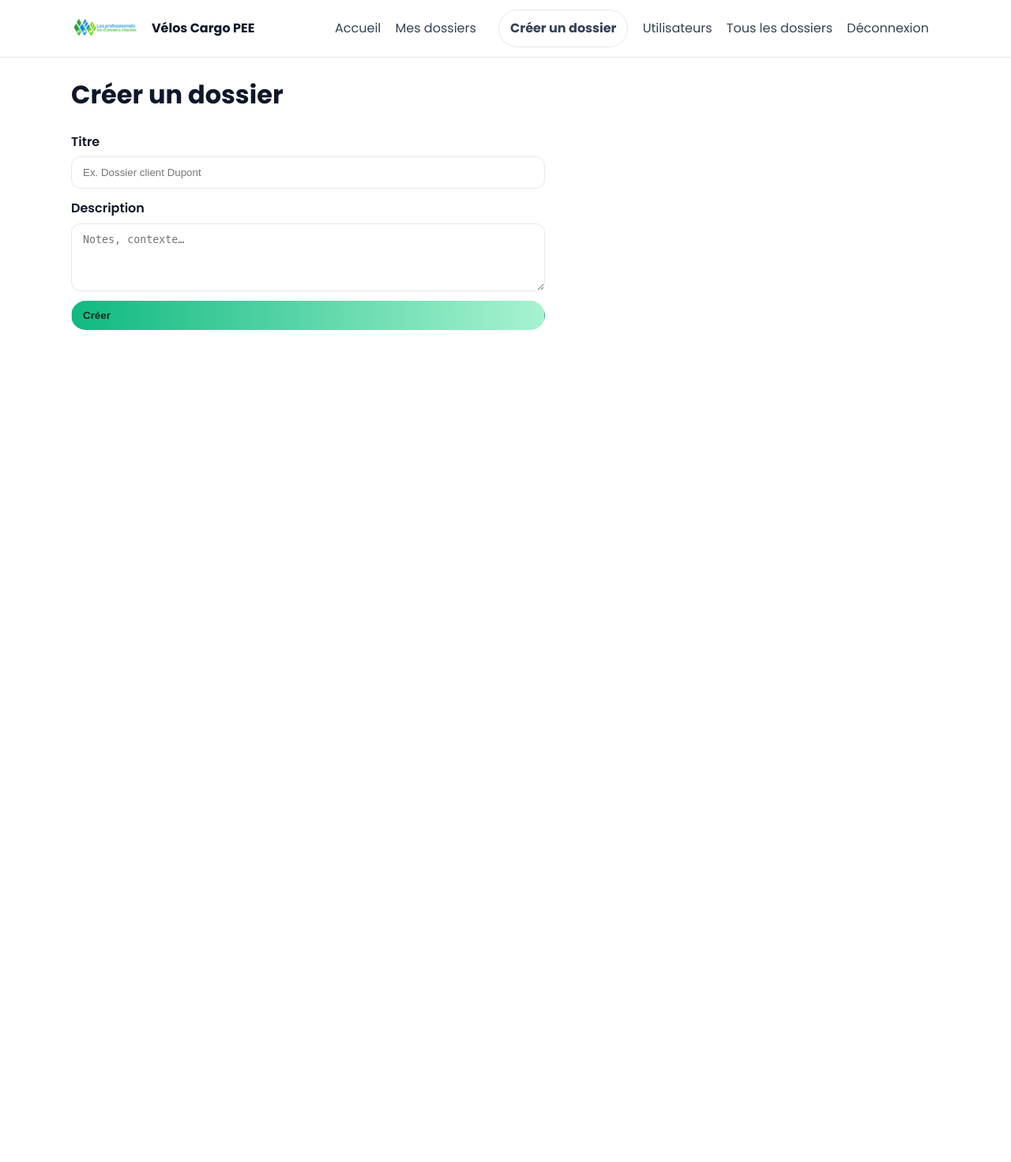
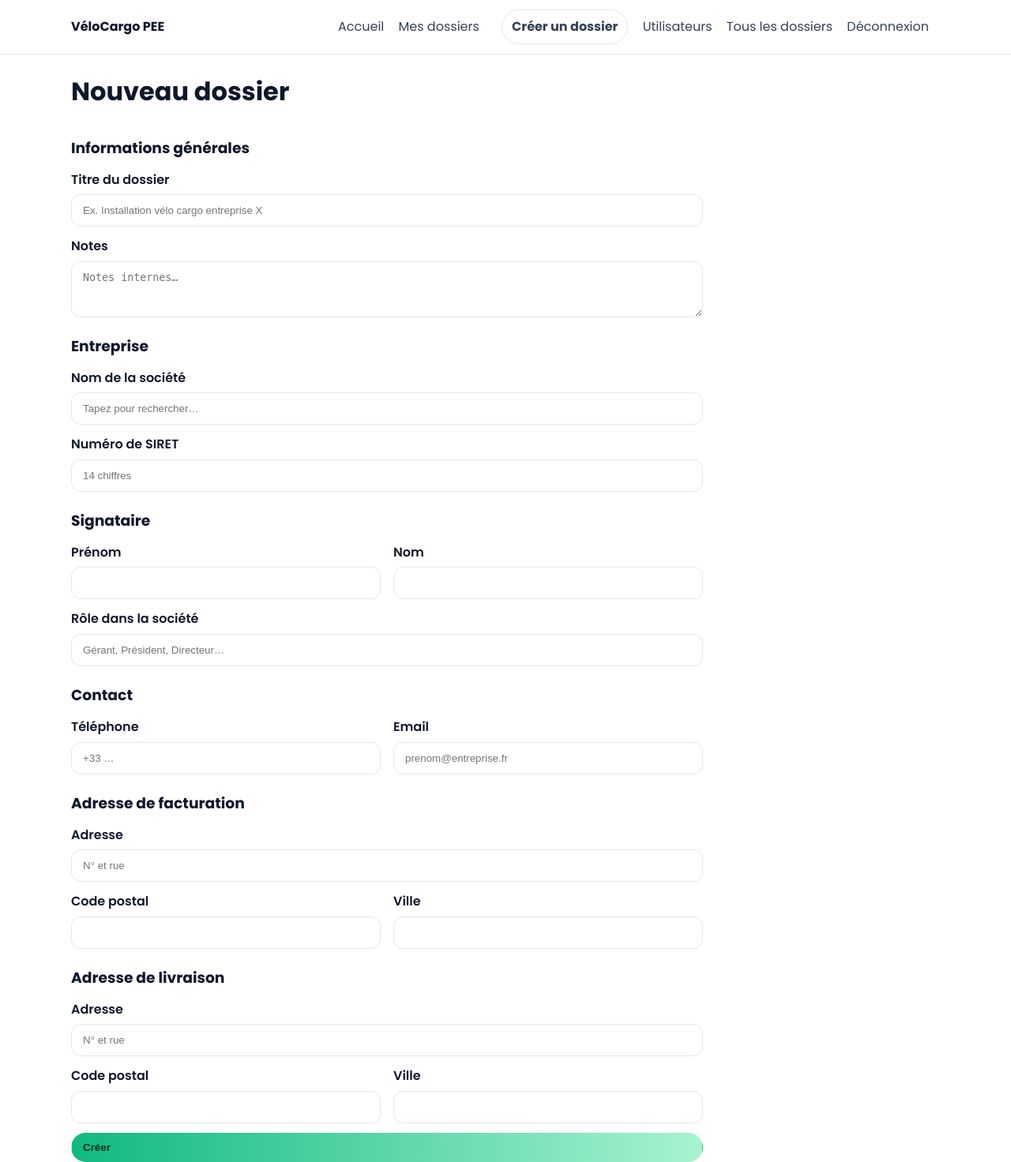
Before and after one commit to samuel110599-dotcom/velos-cargo-pee-crm, a Flask app: page /dossiers/new in a window 1280 px wide. Shown: the whole page at 79% size. Before the commit the page ends 418 px from the top, so only its background shows below. Run offline with Flask 3, Linux system fonts and the light colour scheme; a user stored in the database is signed in; data comes from the database, SQL or seed files in the repository.

Commit message:
Add files via upload

```diff
--- a/app.py
+++ b/app.py
@@ -33,16 +33,54 @@ def init_db():
             role TEXT NOT NULL CHECK(role IN ('admin','user')),
             created_at TEXT NOT NULL
         );
+
         CREATE TABLE IF NOT EXISTS dossiers (
             id INTEGER PRIMARY KEY AUTOINCREMENT,
             title TEXT NOT NULL,
             description TEXT,
             owner_id INTEGER NOT NULL,
             created_at TEXT NOT NULL,
+            company_name TEXT,
+            siret TEXT,
+            signer_first_name TEXT,
+            signer_last_name TEXT,
+            signer_role TEXT,
+            signer_phone TEXT,
+            signer_email TEXT,
+            billing_address TEXT,
+            billing_zip TEXT,
+            billing_city TEXT,
+            shipping_address TEXT,
+            shipping_zip TEXT,
+            shipping_city TEXT,
             FOREIGN KEY(owner_id) REFERENCES users(id)
         );
         """
     )
+    db.commit()
+
+def ensure_columns():
+    db = get_db()
+    cur = db.execute("PRAGMA table_info(dossiers)")
+    cols = {r["name"] for r in cur.fetchall()}
+    wanted = [
+        ("company_name", "TEXT"),
+        ("siret", "TEXT"),
+        ("signer_first_name", "TEXT"),
+        ("signer_last_name", "TEXT"),
+        ("signer_role", "TEXT"),
+        ("signer_phone", "TEXT"),
+        ("signer_email", "TEXT"),
+        ("billing_address", "TEXT"),
+        ("billing_zip", "TEXT"),
+        ("billing_city", "TEXT"),
+        ("shipping_address", "TEXT"),
+        ("shipping_zip", "TEXT"),
+        ("shipping_city", "TEXT"),
+    ]
+    for name, typ in wanted:
+        if name not in cols:
+            db.execute(f"ALTER TABLE dossiers ADD COLUMN {name} {typ}")
     db.commit()
 
 def ensure_admin():
@@ -52,10 +90,10 @@ def ensure_admin():
         email = os.environ.get("ADMIN_EMAIL", "admin@example.com")
         password = os.environ.get("ADMIN_PASSWORD", "admin123")
         name = "Admin"
-        pwd_hash = pbkdf2_sha256.hash(password)
+        pwd = pbkdf2_sha256.hash(password)
         db.execute(
             "INSERT INTO users (email, name, password_hash, role, created_at) VALUES (?,?,?,?,?)",
-            (email, name, pwd_hash, "admin", datetime.datetime.utcnow().isoformat())
+            (email, name, pwd, "admin", datetime.datetime.utcnow().isoformat())
         )
         db.commit()
         print(f"[INIT] Admin créé: {email} / {password}")
@@ -64,6 +102,7 @@ def ensure_admin():
 def startup():
     if not hasattr(app, "db_initialized"):
         init_db()
+        ensure_columns()
         ensure_admin()
         app.db_initialized = True
 
@@ -72,8 +111,7 @@ def current_user():
     if not uid:
         return None
     db = get_db()
-    u = db.execute("SELECT * FROM users WHERE id=?", (uid,)).fetchone()
-    return u
+    return db.execute("SELECT * FROM users WHERE id=?", (uid,)).fetchone()
 
 @app.context_processor
 def inject_user():
@@ -161,7 +199,7 @@ def admin_users():
 def my_dossiers():
     u = current_user()
     db = get_db()
-    ds = db.execute("SELECT * FROM dossiers WHERE owner_id=? ORDER BY created_at DESC", (u["id"]),).fetchall()
+    ds = db.execute("SELECT * FROM dossiers WHERE owner_id=? ORDER BY created_at DESC", (u['id'],)).fetchall()
     return render_template("dossiers_list.html", dossiers=ds, title_page="Mes dossiers")
 
 @app.route("/dossiers/new", methods=["GET","POST"])
@@ -171,13 +209,37 @@ def create_dossier():
     if request.method == "POST":
         title = request.form["title"].strip()
         description = request.form.get("description","").strip()
+        company_name = request.form.get("company_name","").strip()
+        siret = request.form.get("siret","").strip()
+        signer_first_name = request.form.get("signer_first_name","").strip()
+        signer_last_name = request.form.get("signer_last_name","").strip()
+        signer_role = request.form.get("signer_role","").strip()
+        signer_phone = request.form.get("signer_phone","").strip()
+        signer_email = request.form.get("signer_email","").strip()
+        billing_address = request.form.get("billing_address","").strip()
+        billing_zip = request.form.get("billing_zip","").strip()
+        billing_city = request.form.get("billing_city","").strip()
+        shipping_address = request.form.get("shipping_address","").strip()
+        shipping_zip = request.form.get("shipping_zip","").strip()
+        shipping_city = request.form.get("shipping_city","").strip()
+
         if not title:
             flash("Le titre est requis.", "error")
         else:
             db = get_db()
             db.execute(
-                "INSERT INTO dossiers (title, description, owner_id, created_at) VALUES (?,?,?,?)",
-                (title, description, u["id"], datetime.datetime.utcnow().isoformat())
+                """INSERT INTO dossiers
+                   (title, description, owner_id, created_at,
+                    company_name, siret,
+                    signer_first_name, signer_last_name, signer_role, signer_phone, signer_email,
+                    billing_address, billing_zip, billing_city,
+                    shipping_address, shipping_zip, shipping_city)
+                   VALUES (?,?,?,?,?,?,?,?,?,?,?,?,?,?,?,?,?)""",
+                (title, description, u["id"], datetime.datetime.utcnow().isoformat(),
+                 company_name, siret,
+                 signer_first_name, signer_last_name, signer_role, signer_phone, signer_email,
+                 billing_address, billing_zip, billing_city,
+                 shipping_address, shipping_zip, shipping_city)
             )
             db.commit()
             flash("Dossier créé.", "ok")
@@ -190,7 +252,12 @@ def admin_dossiers():
     db = get_db()
     ds = db.execute(
         """
-        SELECT d.id, d.title, d.description, d.created_at, u.name as owner_name, u.email as owner_email
+        SELECT d.id, d.title, d.description, d.created_at,
+               d.company_name, d.siret,
+               d.signer_first_name, d.signer_last_name, d.signer_role, d.signer_phone, d.signer_email,
+               d.billing_address, d.billing_zip, d.billing_city,
+               d.shipping_address, d.shipping_zip, d.shipping_city,
+               u.name as owner_name, u.email as owner_email
         FROM dossiers d
         JOIN users u ON u.id = d.owner_id
         ORDER BY d.created_at DESC
--- a/static/style.css
+++ b/static/style.css
@@ -9,13 +9,15 @@ a{color:#0f766e;text-decoration:none}
 .nav .btn{margin-left:10px}
 .btn{display:inline-flex;align-items:center;gap:8px;padding:10px 14px;border-radius:999px;border:1px solid #e5e7eb;color:#0f172a;background:transparent;font-weight:700;cursor:pointer}
 .btn--primary{background:linear-gradient(90deg,#10b981,#a7f3d0);color:#052e1c;border-color:transparent}
+.btn--sm{padding:8px 12px}
 .flash{list-style:none;padding:0;margin:10px 0;display:grid;gap:6px}
 .flash li{padding:10px 12px;border-radius:10px}
 .flash li.ok{background:#ecfdf5;border:1px solid #a7f3d0;color:#065f46}
 .flash li.error{background:#fef2f2;border:1px solid #fecaca;color:#7f1d1d}
 .flash li.warn{background:#fffbeb;border:1px solid #fde68a;color:#7c2d12}
-.form{display:grid;gap:12px;max-width:600px}
+.form{display:grid;gap:12px;max-width:800px}
 label{display:grid;gap:6px;font-weight:600;color:#0f172a}
+h3{margin:10px 0 0}
 input,textarea,select{padding:12px 14px;border-radius:12px;border:1px solid #e5e7eb;background:#ffffff;color:#0f172a}
 .table{width:100%;border-collapse:collapse;margin:10px 0 40px;border:1px solid #e5e7eb}
 .table th,.table td{border-bottom:1px solid #e5e7eb;padding:10px;text-align:left;vertical-align:top}
@@ -23,3 +25,4 @@ input,textarea,select{padding:12px 14px;border-radius:12px;border:1px solid #e5e
 .card{background:#ffffff;border:1px solid #e5e7eb;border-radius:14px;padding:16px;color:#0f172a;box-shadow:0 2px 12px rgba(15,23,42,0.04)}
 .muted{color:#64748b}
 .auth{max-width:460px;margin:40px auto}
+.suggestions{max-width:600px}
--- a/templates/base.html
+++ b/templates/base.html
@@ -3,7 +3,7 @@
 <head>
   <meta charset="utf-8">
   <meta name="viewport" content="width=device-width, initial-scale=1">
-  <title>{{ title if title else "Vélos Cargo PEE — CRM" }}</title>
+  <title>{{ title if title else "VéloCargo PEE — CRM" }}</title>
   <link rel="preconnect" href="https://fonts.googleapis.com">
   <link rel="preconnect" href="https://fonts.gstatic.com" crossorigin>
   <link href="https://fonts.googleapis.com/css2?family=Poppins:wght@400;500;600;700&display=swap" rel="stylesheet">
@@ -12,10 +12,7 @@
 <body>
   <header class="header">
     <div class="container header__inner">
-      <a class="brand" href="{{ url_for('dashboard') }}">
-        <img src="{{ url_for('static', filename='logo.png') }}" alt="Vélos Cargo PEE" onerror="this.style.display='none'" style="height:28px;margin-right:10px;">
-        Vélos Cargo PEE
-      </a>
+      <a class="brand" href="{{ url_for('dashboard') }}">VéloCargo PEE</a>
       {% if session.get('user_id') %}
       <nav class="nav">
         <a href="{{ url_for('dashboard') }}">Accueil</a>
@@ -30,18 +27,10 @@
       {% endif %}
     </div>
   </header>
-
   <main class="container">
     {% with messages = get_flashed_messages(with_categories=True) %}
-      {% if messages %}
-        <ul class="flash">
-          {% for cat, msg in messages %}
-            <li class="{{ cat }}">{{ msg }}</li>
-          {% endfor %}
-        </ul>
-      {% endif %}
+      {% if messages %}<ul class="flash">{% for cat, msg in messages %}<li class="{{ cat }}">{{ msg }}</li>{% endfor %}</ul>{% endif %}
     {% endwith %}
-
     {% block content %}{% endblock %}
   </main>
 </body>
--- a/templates/dashboard.html
+++ b/templates/dashboard.html
@@ -1,6 +1,9 @@
 {% extends "base.html" %}
 {% block content %}
-<h1>Bienvenue{% if user %}, {{ user['name'] }}{% endif %}</h1>
+<div style="display:flex;justify-content:center;margin:30px 0;">
+  <img src="{{ url_for('static', filename='logo.png') }}" alt="Logo" style="max-width:520px;height:auto;">
+</div>
+<h1 style="text-align:center;font-size:2em;font-weight:700;margin:10px 0 30px;">Bienvenue{% if user %}, {{ user['name'] }}{% endif %}</h1>
 <div class="grid">
   <a class="card" href="{{ url_for('create_dossier') }}"><h3>Créer un dossier</h3><p>Ajoutez un nouveau dossier avec un titre et une description.</p></a>
   <a class="card" href="{{ url_for('my_dossiers') }}"><h3>Mes dossiers</h3><p>Consultez et gérez vos dossiers.</p></a>
--- a/templates/dossier_create.html
+++ b/templates/dossier_create.html
@@ -1,9 +1,110 @@
 {% extends "base.html" %}
 {% block content %}
-<h1>Créer un dossier</h1>
+<h1>Nouveau dossier</h1>
 <form method="post" class="form">
-  <label>Titre <input name="title" required placeholder="Ex. Dossier client Dupont"></label>
-  <label>Description <textarea name="description" rows="4" placeholder="Notes, contexte…"></textarea></label>
+  <h3>Informations générales</h3>
+  <label>Titre du dossier
+    <input name="title" required placeholder="Ex. Installation vélo cargo entreprise X">
+  </label>
+  <label>Notes
+    <textarea name="description" rows="3" placeholder="Notes internes…"></textarea>
+  </label>
+
+  <h3>Entreprise</h3>
+  <label>Nom de la société
+    <input id="company_name" name="company_name" placeholder="Tapez pour rechercher…">
+  </label>
+  <div id="suggestions" class="suggestions" style="display:none;"></div>
+  <label>Numéro de SIRET
+    <input id="siret" name="siret" placeholder="14 chiffres">
+  </label>
+
+  <h3>Signataire</h3>
+  <div class="grid">
+    <label>Prénom <input name="signer_first_name"></label>
+    <label>Nom <input name="signer_last_name"></label>
+  </div>
+  <label>Rôle dans la société
+    <input name="signer_role" placeholder="Gérant, Président, Directeur…">
+  </label>
+
+  <h3>Contact</h3>
+  <div class="grid">
+    <label>Téléphone <input name="signer_phone" placeholder="+33 …"></label>
+    <label>Email <input name="signer_email" type="email" placeholder="prenom@entreprise.fr"></label>
+  </div>
+
+  <h3>Adresse de facturation</h3>
+  <label>Adresse <input id="billing_address" name="billing_address" placeholder="N° et rue"></label>
+  <div class="grid">
+    <label>Code postal <input id="billing_zip" name="billing_zip"></label>
+    <label>Ville <input id="billing_city" name="billing_city"></label>
+  </div>
+
+  <h3>Adresse de livraison</h3>
+  <label>Adresse <input id="shipping_address" name="shipping_address" placeholder="N° et rue"></label>
+  <div class="grid">
+    <label>Code postal <input id="shipping_zip" name="shipping_zip"></label>
+    <label>Ville <input id="shipping_city" name="shipping_city"></label>
+  </div>
+
   <button class="btn btn--primary" type="submit">Créer</button>
 </form>
+
+<script>
+const input = document.getElementById('company_name');
+const box = document.getElementById('suggestions');
+let timer = null;
+
+input.addEventListener('input', () => {
+  const q = input.value.trim();
+  if (timer) clearTimeout(timer);
+  if (q.length < 2) { box.style.display='none'; box.innerHTML=''; return; }
+  timer = setTimeout(async () => {
+    try {
+      const url = 'https://recherche-entreprises.api.gouv.fr/search?q=' + encodeURIComponent(q) + '&page=1&per_page=5';
+      const res = await fetch(url);
+      if (!res.ok) throw new Error('API error');
+      const data = await res.json();
+      box.innerHTML = '';
+      (data.results || []).forEach((e) => {
+        const div = document.createElement('div');
+        div.className = 'suggestion';
+        const name = e.nom_complet || e.nom_raison_sociale || e.nom || '';
+        const siret = (e.siege && e.siege.siret) ? e.siege.siret : (e.siret || '');
+        const adr = e.siege && e.siege.adresse ? e.siege.adresse : '';
+        const cp = e.siege && e.siege.code_postal ? e.siege.code_postal : '';
+        const ville = e.siege && e.siege.libelle_commune ? e.siege.libelle_commune : '';
+        div.textContent = name + (siret ? ' — ' + siret : '');
+        div.addEventListener('click', () => {
+          input.value = name;
+          document.getElementById('siret').value = siret || '';
+          document.getElementById('billing_address').value = adr || '';
+          document.getElementById('billing_zip').value = cp || '';
+          document.getElementById('billing_city').value = ville || '';
+          box.style.display='none';
+          box.innerHTML = '';
+        });
+        box.appendChild(div);
+      });
+      box.style.display = box.children.length ? 'block' : 'none';
+    } catch (e) {
+      box.style.display='none'; box.innerHTML='';
+      console.error(e);
+    }
+  }, 250);
+});
+
+document.addEventListener('click', (ev) => {
+  if (!box.contains(ev.target) && ev.target !== input) {
+    box.style.display='none';
+  }
+});
+</script>
+
+<style>
+.suggestions{border:1px solid #e5e7eb;border-radius:10px;margin-top:-6px;margin-bottom:10px;overflow:hidden;background:#fff;max-width:600px}
+.suggestion{padding:10px 12px;cursor:pointer}
+.suggestion:hover{background:#f1f5f9}
+</style>
 {% endblock %}
--- a/templates/login.html
+++ b/templates/login.html
@@ -3,8 +3,8 @@
 <section class="auth">
   <h1>Connexion</h1>
   <form method="post" class="form">
-    <label>Email <input name="email" type="email" required placeholder="vous@exemple.com"></label>
-    <label>Mot de passe <input name="password" type="password" required placeholder="********"></label>
+    <label>Email <input name="email" type="email" required></label>
+    <label>Mot de passe <input name="password" type="password" required></label>
     <button class="btn btn--primary" type="submit">Se connecter</button>
   </form>
   <p class="muted">Admin: <code>admin@example.com</code> / <code>admin123</code></p>
```
Also changed, not shown: templates/admin_dossiers.html (+23 -3 lines), templates/dossiers_list.html (+10 -2 lines), static/logo.png.
